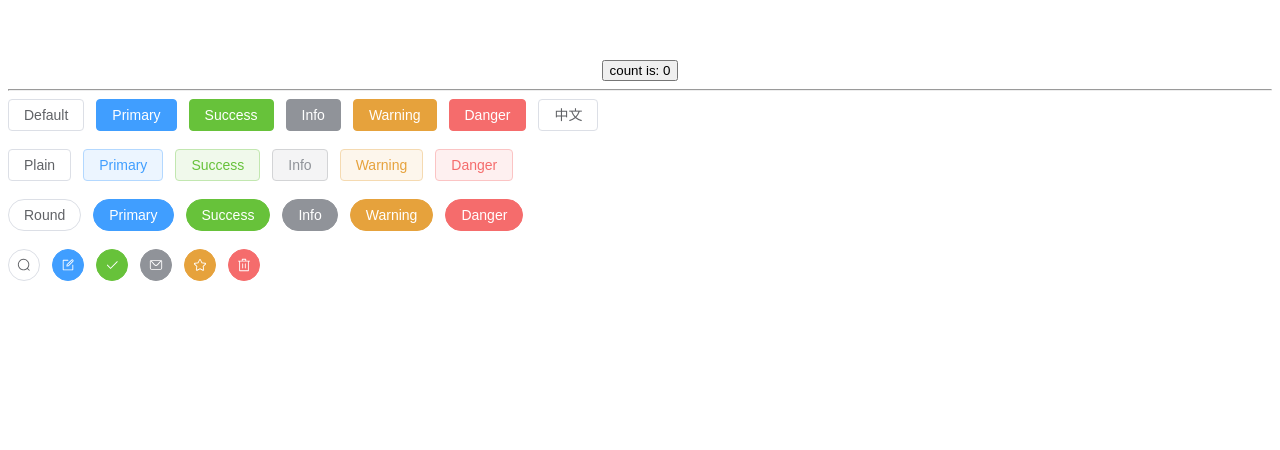
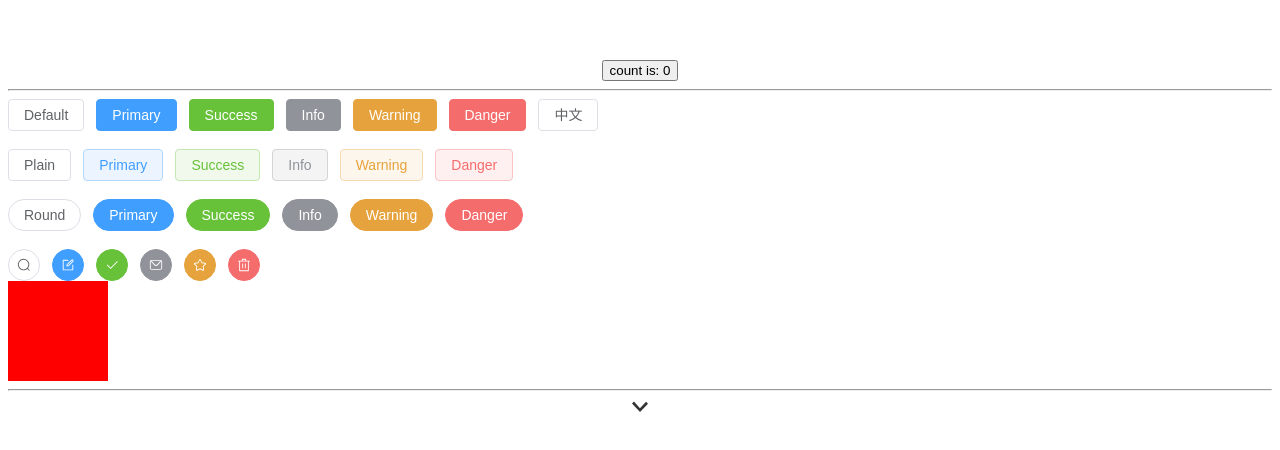
Before and after one commit to juststand2046/todo-list, a Vue app: page / in a window 1280 px wide. Shown: the top 450 px of the page. Built offline with nearby package versions, Linux system fonts and the light colour scheme.

Commit message:
feat: 添加sass，svg组件，配置别名

```diff
--- a/package.json
+++ b/package.json
@@ -13,8 +13,10 @@
   },
   "devDependencies": {
     "@vitejs/plugin-vue": "^2.3.1",
+    "sass": "^1.51.0",
     "unplugin-auto-import": "^0.7.1",
     "unplugin-vue-components": "^0.19.3",
-    "vite": "^2.9.5"
+    "vite": "^2.9.5",
+    "vite-plugin-svg-icons": "^2.0.1"
   }
 }
--- a/src/App.vue
+++ b/src/App.vue
@@ -1,7 +1,7 @@
 <script setup>
-import Home from './components/Home.vue'
+import Home from "./components/Home.vue";
+</script>
 
-</script>
 <template>
   <Home></Home>
 </template>
--- a/src/components/Home.vue
+++ b/src/components/Home.vue
@@ -1,20 +1,20 @@
 <script setup>
-import { ref } from "vue";
+import { ref } from 'vue'
 import {
   Check,
   Delete,
   Edit,
   Message,
   Search,
-  Star,
-} from "@element-plus/icons-vue";
+  Star
+} from '@element-plus/icons-vue'
 
-const count = ref(0);
+const count = ref(0)
 </script>
 
 <template>
   <button type="button" @click="count++">count is: {{ count }}</button>
-  <hr />
+  <hr/>
   <el-row class="mb-4">
     <el-button>Default</el-button>
     <el-button type="primary">Primary</el-button>
@@ -24,7 +24,7 @@ const count = ref(0);
     <el-button type="danger">Danger</el-button>
     <el-button>中文</el-button>
   </el-row>
-  <br />
+  <br/>
   <el-row class="mb-4">
     <el-button plain>Plain</el-button>
     <el-button type="primary" plain>Primary</el-button>
@@ -33,7 +33,7 @@ const count = ref(0);
     <el-button type="warning" plain>Warning</el-button>
     <el-button type="danger" plain>Danger</el-button>
   </el-row>
-  <br />
+  <br/>
   <el-row class="mb-4">
     <el-button round>Round</el-button>
     <el-button type="primary" round>Primary</el-button>
@@ -42,19 +42,32 @@ const count = ref(0);
     <el-button type="warning" round>Warning</el-button>
     <el-button type="danger" round>Danger</el-button>
   </el-row>
-  <br />
+  <br/>
   <el-row>
-    <el-button :icon="Search" circle />
-    <el-button type="primary" :icon="Edit" circle />
-    <el-button type="success" :icon="Check" circle />
-    <el-button type="info" :icon="Message" circle />
-    <el-button type="warning" :icon="Star" circle />
-    <el-button type="danger" :icon="Delete" circle />
+    <el-button :icon="Search" circle/>
+    <el-button type="primary" :icon="Edit" circle/>
+    <el-button type="success" :icon="Check" circle/>
+    <el-button type="info" :icon="Message" circle/>
+    <el-button type="warning" :icon="Star" circle/>
+    <el-button type="danger" :icon="Delete" circle/>
   </el-row>
+  <div class="box">
+    <div></div>
+  </div>
+  <hr>
+  <SvgIcon name="next"></SvgIcon>
 </template>
 
-<style scoped>
+<style scoped lang="scss">
 a {
   color: #42b983;
 }
+
+.box {
+  & > div {
+    width: 100px;
+    height: 100px;
+    background-color: red;
+  }
+}
 </style>
--- /dev/null
+++ b/src/components/SvgIcon/index.vue
@@ -0,0 +1,28 @@
+<template>
+  <svg aria-hidden="true" class="svg-icon" :width="props.size" :height="props.size">
+    <use :xlink:href="symbolId" rel="external nofollow"  :fill="props.color" />
+  </svg>
+</template>
+
+<script setup>
+import { computed } from 'vue'
+const props = defineProps({
+  prefix: {
+    type: String,
+    default: 'icon'
+  },
+  name: {
+    type: String,
+    required: true
+  },
+  color: {
+    type: String,
+    default: '#333'
+  },
+  size: {
+    type: String,
+    default: '1em'
+  }
+})
+const symbolId = computed(() => `#${props.prefix}-${props.name}`)
+</script>
--- a/vite.config.js
+++ b/vite.config.js
@@ -3,6 +3,8 @@ import vue from '@vitejs/plugin-vue'
 import AutoImport from 'unplugin-auto-import/vite'
 import Components from 'unplugin-vue-components/vite'
 import { ElementPlusResolver } from 'unplugin-vue-components/resolvers'
+import path from 'path'
+import { createSvgIconsPlugin } from 'vite-plugin-svg-icons'
 
 // https://vitejs.dev/config/
 export default defineConfig({
@@ -14,6 +16,18 @@ export default defineConfig({
     }),
     Components({
       resolvers: [ElementPlusResolver()]
+    }),
+    // 使用svg图标
+    createSvgIconsPlugin({
+      // 指定需要缓存的图标文件夹
+      iconDirs: [path.resolve(process.cwd(), 'src/icons')],
+      // 指定symbolId格式
+      symbolId: 'icon-[dir]-[name]',
     })
-  ]
+  ],
+  resolve: {
+    alias: {
+      '@': path.resolve(__dirname, './src'),
+    }
+  }
 })
```
Also changed, not shown: src/main.js (+7 -0 lines), src/icons/next.svg (added), 1 other file (tests, documents, lock files or other folders).
